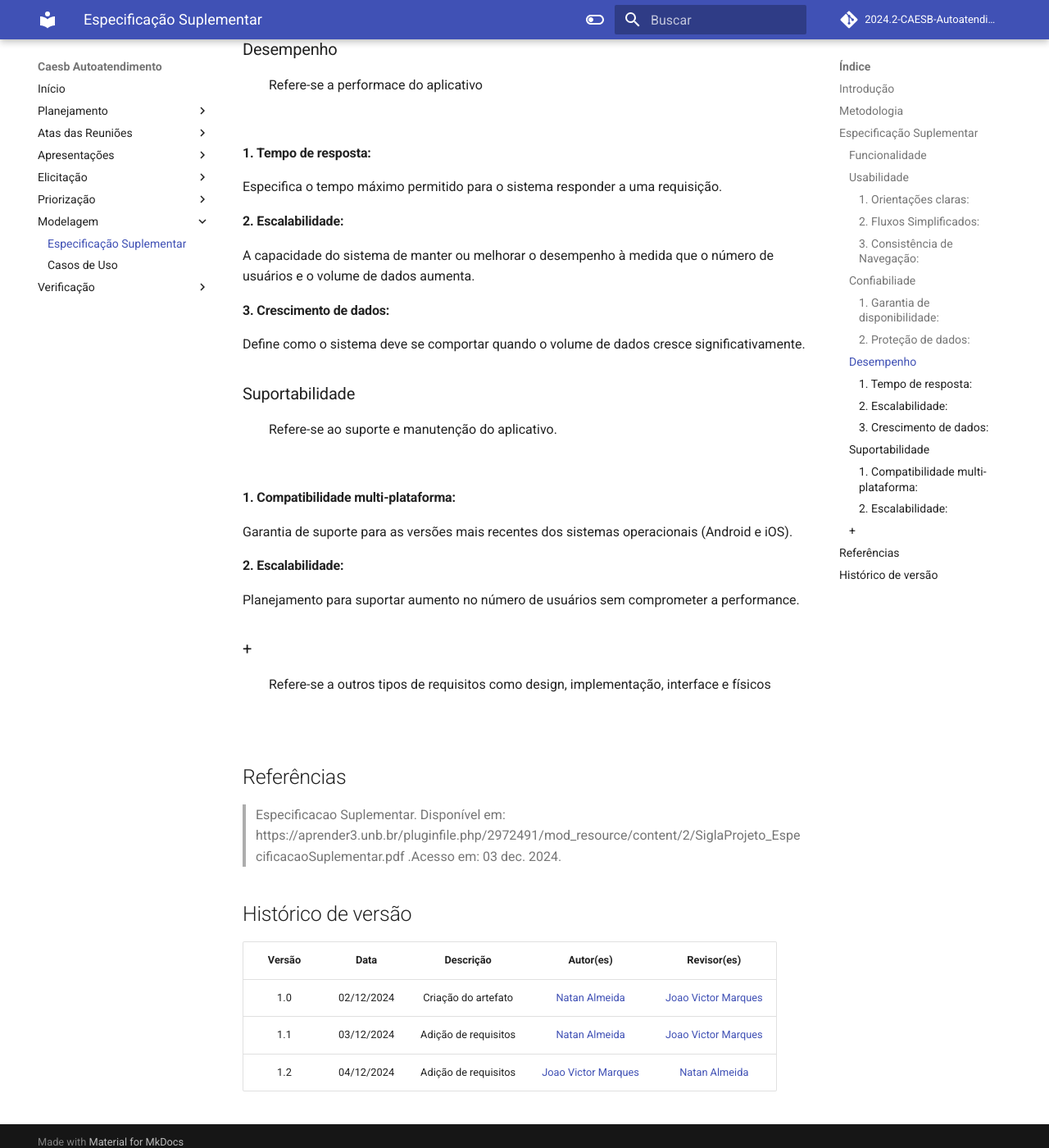
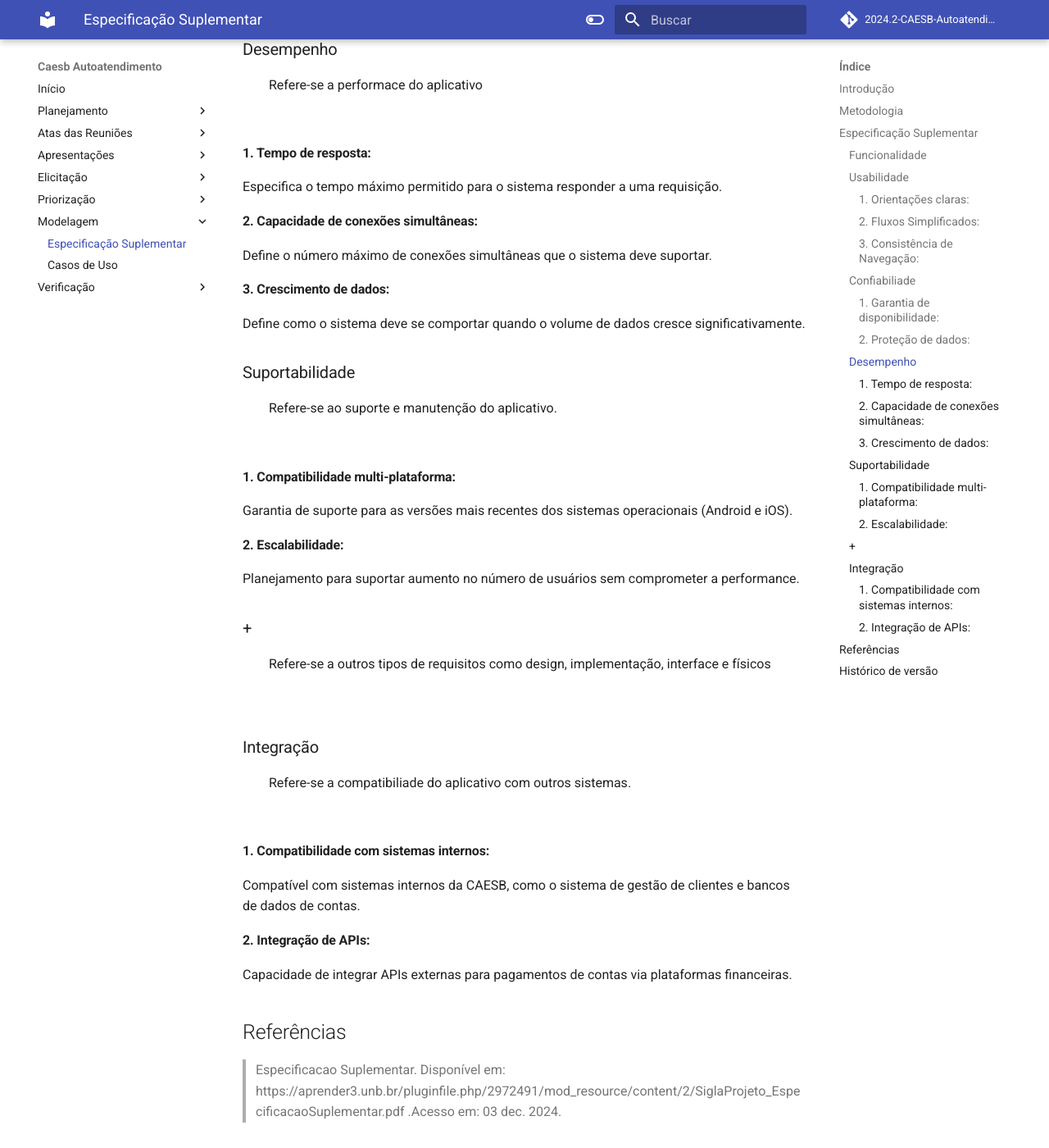
Before and after one commit to Requisitos-de-Software/2024.2-CAESB-Autoatendimento, an MkDocs documentation site: the page built from docs/modelagem/especSup.md, in a window 1280 px wide and 1400 px high, scrolled down 1766 px. Shown: the whole window at 82% size. Built offline with MkDocs 1.6.1 and Material for MkDocs 9.7.7, drawn with Linux system fonts in a browser that asks for light colours; comment, search, counter and statistics services are not loaded; some of the changed text lies outside the part shown.

Commit message:
add requisito integração

```diff
--- a/docs/modelagem/especSup.md
+++ b/docs/modelagem/especSup.md
@@ -57,8 +57,8 @@ O sistema deve proteger os dados do usuário à ataques.
 #### 1. Tempo de resposta:
 Especifica o tempo máximo permitido para o sistema responder a uma requisição.
 
-#### 2. Escalabilidade:
-A capacidade do sistema de manter ou melhorar o desempenho à medida que o número de usuários e o volume de dados aumenta.
+#### 2. Capacidade de conexões simultâneas:
+Define o número máximo de conexões simultâneas que o sistema deve suportar.
 
 #### 3. Crescimento de dados:
 Define como o sistema deve se comportar quando o volume de dados cresce significativamente.
@@ -77,6 +77,17 @@ Planejamento para suportar aumento no número de usuários sem comprometer a per
 <p align="justify">&emsp;&emsp;Refere-se a outros tipos de requisitos como design, implementação, interface e físicos</p>
 <br>
 
+### Integração
+<p align="justify">&emsp;&emsp;Refere-se a compatibiliade do aplicativo com outros sistemas.</p>
+<br>
+
+#### 1. Compatibilidade com sistemas internos:
+Compatível com sistemas internos da CAESB, como o sistema de gestão de clientes e bancos de dados de contas.
+
+#### 2. Integração de APIs:
+Capacidade de integrar APIs externas para pagamentos de contas via plataformas financeiras.
+
+
 ## Referências
 > <p style="word-wrap: break-word; overflow-wrap: break-word;">Especificacao Suplementar. Disponível em: https://aprender3.unb.br/pluginfile.php/2972491/mod_resource/content/2/SiglaProjeto_EspecificacaoSuplementar.pdf .Acesso em: 03 dec. 2024.</p>
 
@@ -86,4 +97,5 @@ Planejamento para suportar aumento no número de usuários sem comprometer a per
 | :-----: | :--------: | :------------------: | :-------------------: | :-----------------: |
 |  1.0   | 02/12/2024 | Criação do artefato | [Natan Almeida](https://github.com/natanalmeida03) | [Joao Victor Marques](https://github.com/jmarquees) |
 |  1.1   | 03/12/2024 | Adição de requisitos | [Natan Almeida](https://github.com/natanalmeida03) | [Joao Victor Marques](https://github.com/jmarquees) |
-|  1.2   | 04/12/2024 | Adição de requisitos | [Joao Victor Marques](https://github.com/jmarquees) | [Natan Almeida](https://github.com/natanalmeida03) |
+|  1.2   | 04/12/2024 | Adição de requisito Desempenho | [Joao Victor Marques](https://github.com/jmarquees) | [Natan Almeida](https://github.com/natanalmeida03) |
+|  1.3   | 04/12/2024 | Adição de requisito Integração | [Joao Victor Marques](https://github.com/jmarquees) | [Natan Almeida](https://github.com/natanalmeida03) |
```
